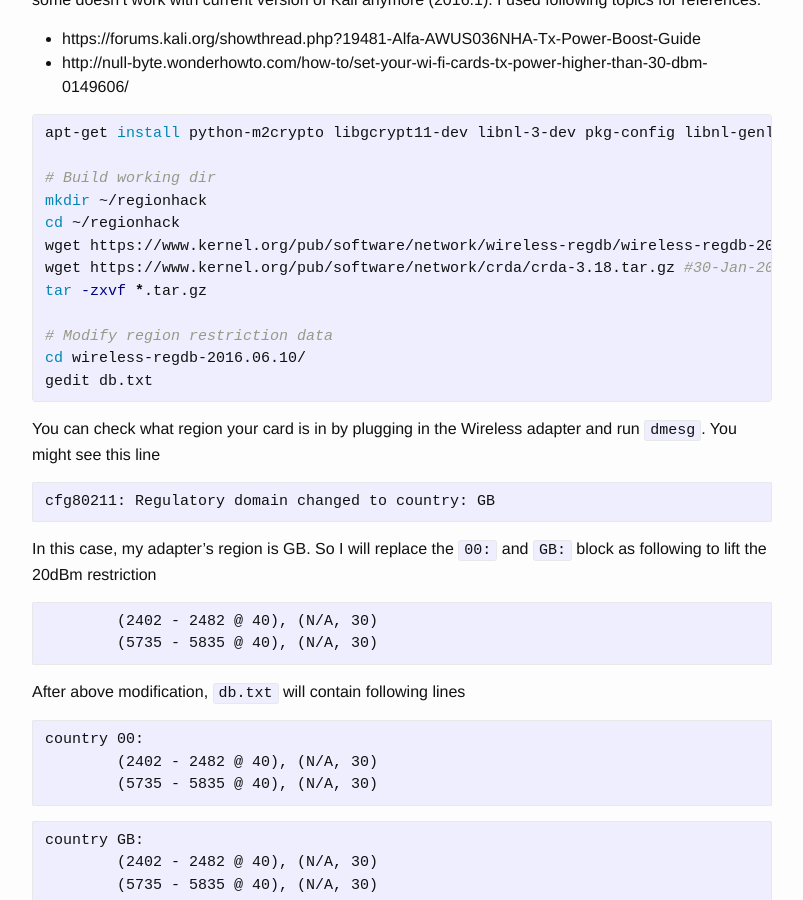
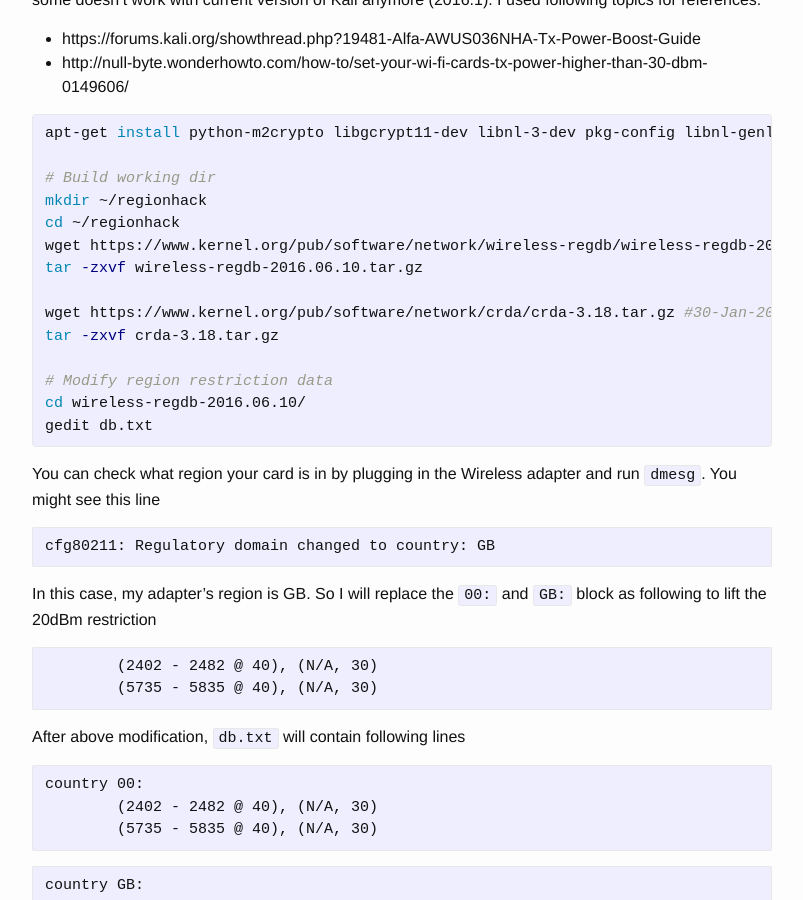
Before and after one commit to duyleekun/duyleekun.github.io, a Jekyll site: the page built from _posts/2016-08-25-boost-txpower-for-region-locked-wifi-adapter.markdown, in a window 1280 px wide and 900 px high, scrolled down 389 px. Shown: the whole window, without its empty margins (238-1041 px from the left). Built offline with Jekyll 4.4.1, drawn with Linux system fonts in a browser that asks for light colours.

Commit message:
Fix deprecated lib

```diff
--- a/_posts/2016-08-25-boost-txpower-for-region-locked-wifi-adapter.markdown
+++ b/_posts/2016-08-25-boost-txpower-for-region-locked-wifi-adapter.markdown
@@ -18,8 +18,10 @@ apt-get install python-m2crypto libgcrypt11-dev libnl-3-dev pkg-config libnl-gen
 mkdir ~/regionhack
 cd ~/regionhack
 wget https://www.kernel.org/pub/software/network/wireless-regdb/wireless-regdb-2016.06.10.tar.gz # 10-Jun-2016 13:05
+tar -zxvf wireless-regdb-2016.06.10.tar.gz
+
 wget https://www.kernel.org/pub/software/network/crda/crda-3.18.tar.gz #30-Jan-2015 19:14
-tar -zxvf *.tar.gz
+tar -zxvf crda-3.18.tar.gz
 
 # Modify region restriction data
 cd wireless-regdb-2016.06.10/
```
